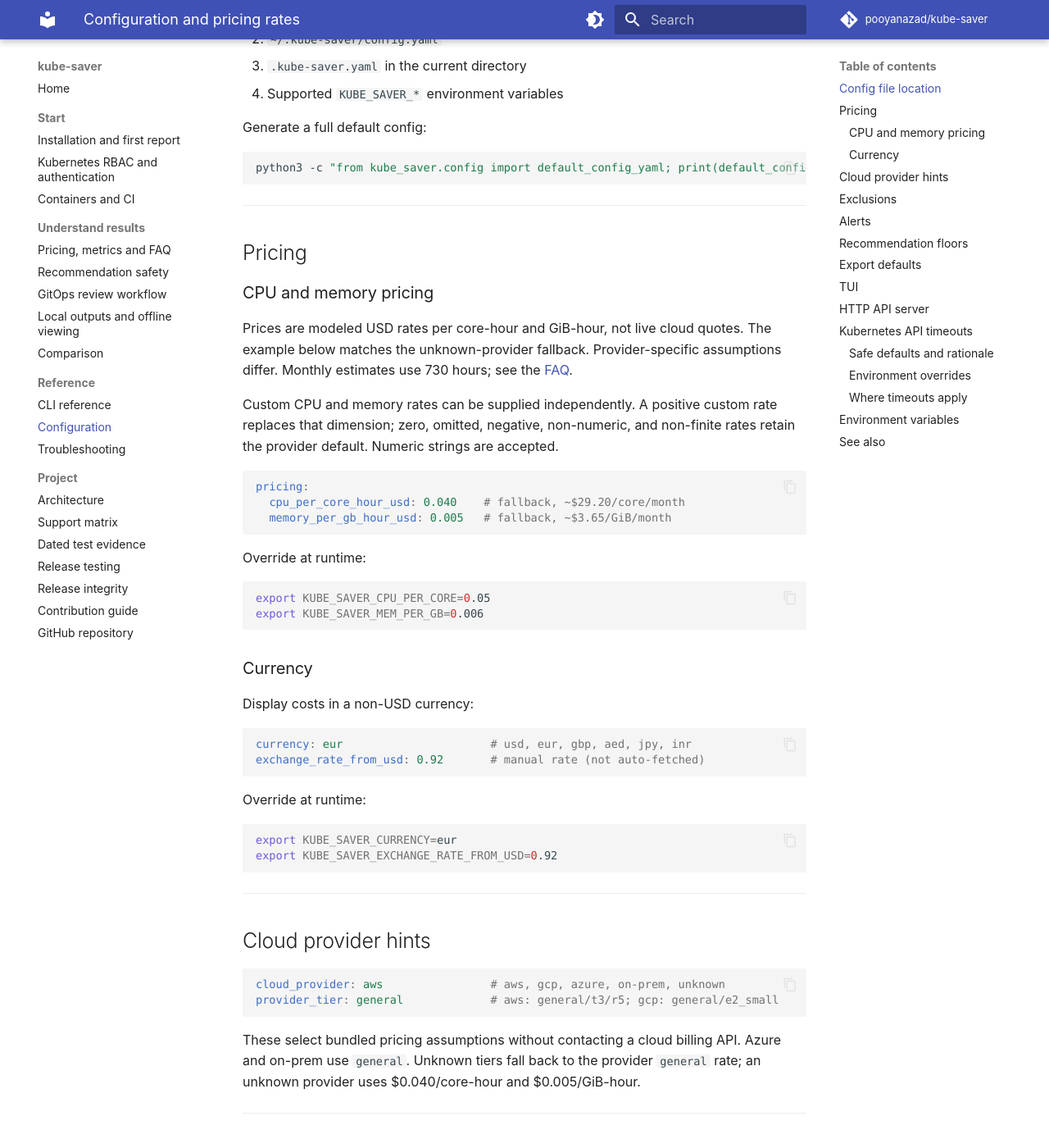
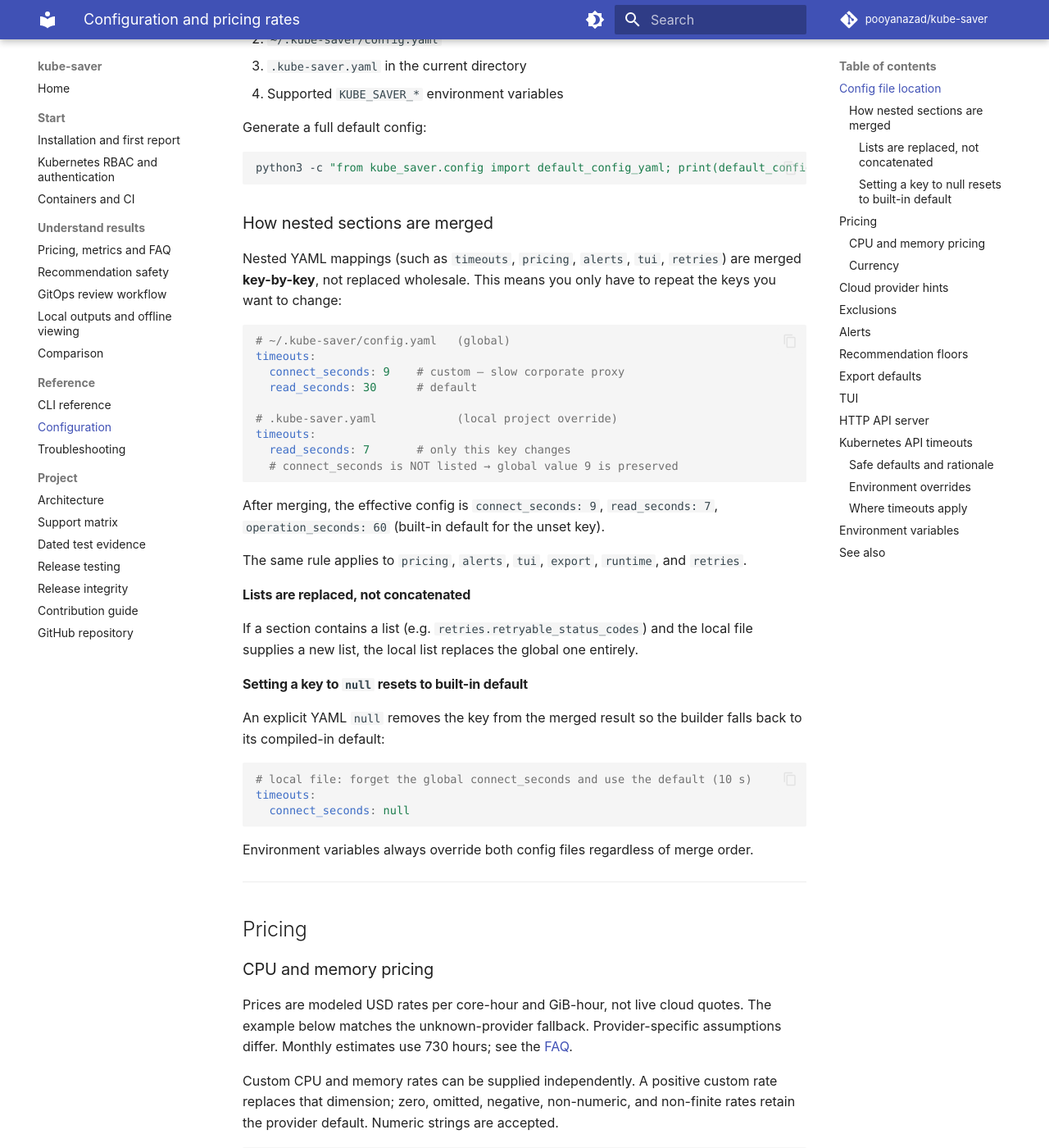
Before and after one commit to pooyanazad/kube-saver, an MkDocs documentation site: the page built from docs/configuration.md, in a window 1280 px wide and 1400 px high, scrolled down 414 px. Shown: the whole window at 82% size. Built offline with MkDocs 1.6.1 and Material for MkDocs 9.7.7, drawn with Linux system fonts in a browser that asks for light colours; comment, search, counter and statistics services are not loaded.

Commit message:
Document nested config merge behaviour in configuration.md
Adds a new 'How nested sections are merged' subsection under Config file
location that explains:

- Nested mappings (timeouts, pricing, alerts, etc.) are merged key-by-key
  so only the keys you override need to appear in the local file
- Concrete example: global sets connect_seconds: 9 and local sets only
  read_seconds: 7 — the sibling is preserved
- Lists are replaced, never concatenated
- Explicit null resets a key to its built-in default
- Env vars still win over both config files after the merge

````diff
--- a/docs/configuration.md
+++ b/docs/configuration.md
@@ -26,6 +26,48 @@ Generate a full default config:
 ```bash
 python3 -c "from kube_saver.config import default_config_yaml; print(default_config_yaml())" > .kube-saver.yaml
 ```
+
+### How nested sections are merged
+
+Nested YAML mappings (such as `timeouts`, `pricing`, `alerts`, `tui`, `retries`)
+are merged **key-by-key**, not replaced wholesale.  This means you only have to
+repeat the keys you want to change:
+
+```yaml
+# ~/.kube-saver/config.yaml   (global)
+timeouts:
+  connect_seconds: 9    # custom — slow corporate proxy
+  read_seconds: 30      # default
+
+# .kube-saver.yaml            (local project override)
+timeouts:
+  read_seconds: 7       # only this key changes
+  # connect_seconds is NOT listed → global value 9 is preserved
+```
+
+After merging, the effective config is `connect_seconds: 9`, `read_seconds: 7`,
+`operation_seconds: 60` (built-in default for the unset key).
+
+The same rule applies to `pricing`, `alerts`, `tui`, `export`, `runtime`, and
+`retries`.
+
+#### Lists are replaced, not concatenated
+
+If a section contains a list (e.g. `retries.retryable_status_codes`) and the
+local file supplies a new list, the local list replaces the global one entirely.
+
+#### Setting a key to `null` resets to built-in default
+
+An explicit YAML `null` removes the key from the merged result so the builder
+falls back to its compiled-in default:
+
+```yaml
+# local file: forget the global connect_seconds and use the default (10 s)
+timeouts:
+  connect_seconds: null
+```
+
+Environment variables always override both config files regardless of merge order.
 
 ---
 
````
